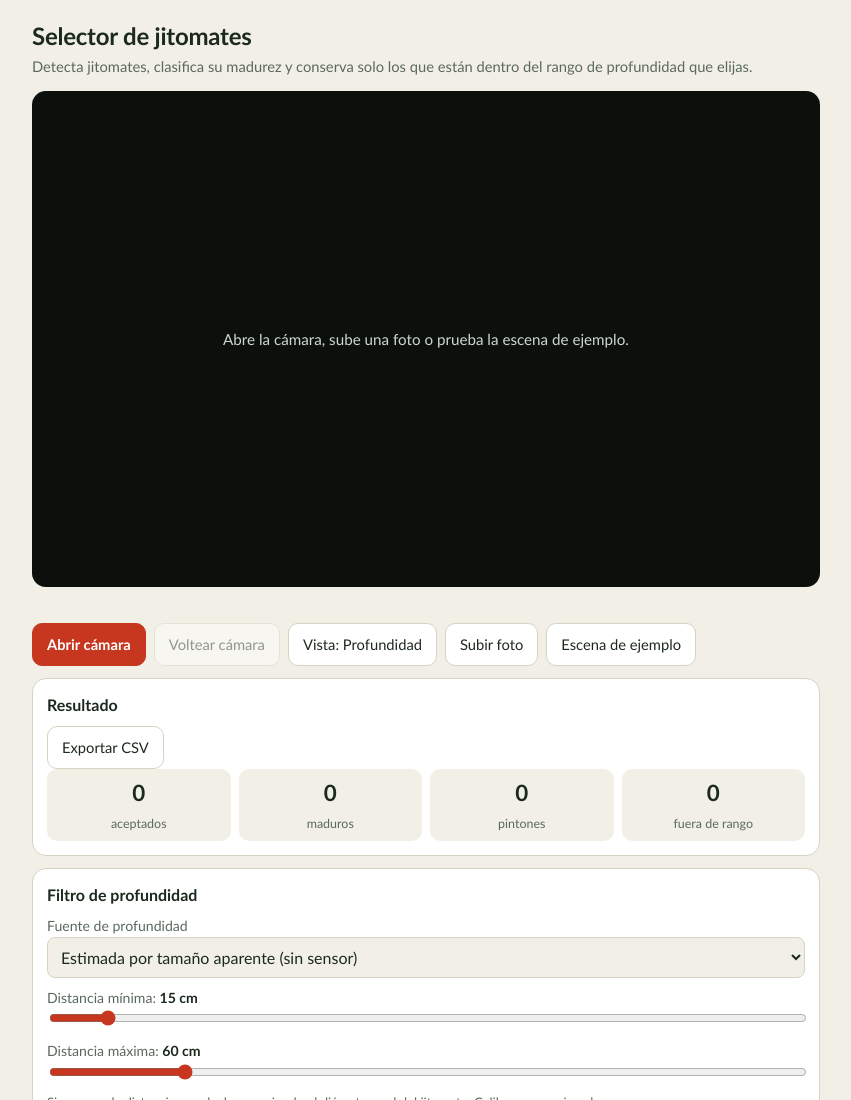
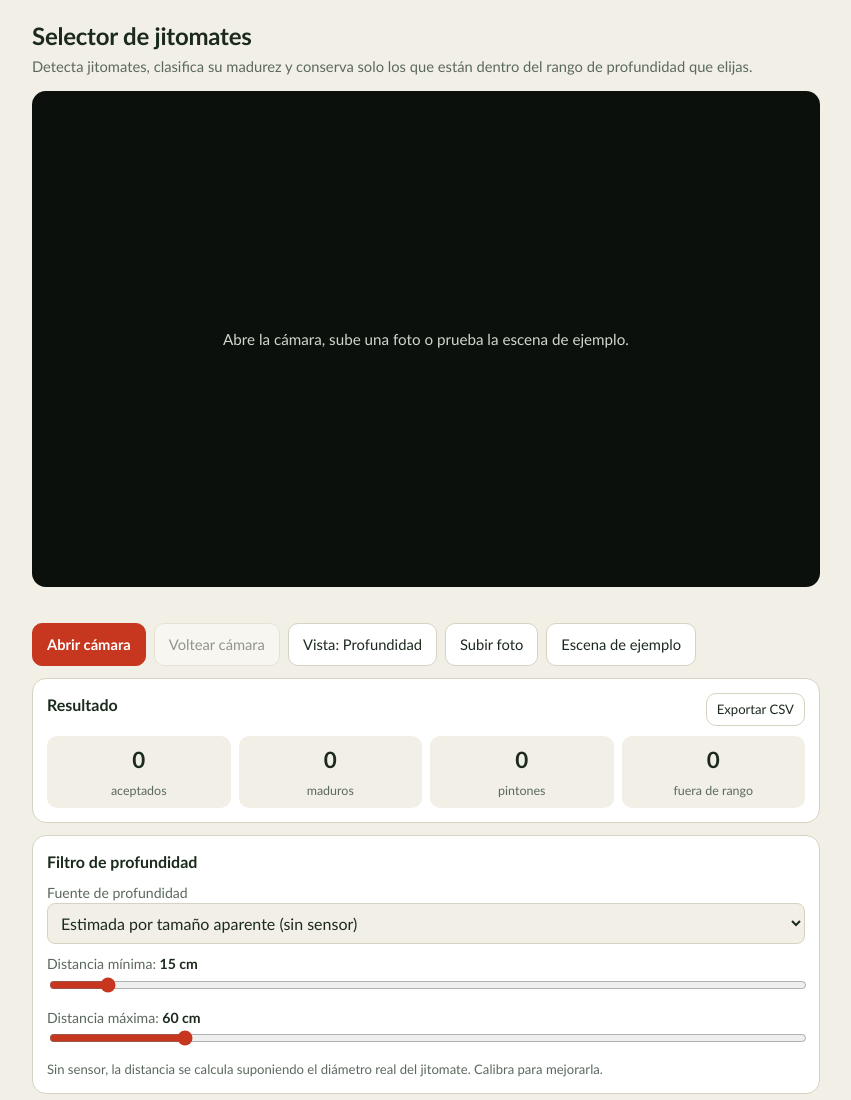
Before and after one commit to natanael3586/camara-pro-max, a plain HTML site: page index.html in a window 1280 px wide. Shown: the top 1100 px of the page, without its empty margins (214-1065 px from the left). Drawn offline with Linux system fonts and the light colour scheme.

Commit message:
Add styles for button and card components

```diff
--- a/styles.css
+++ b/styles.css
@@ -102,6 +102,11 @@ canvas {
     padding: 24px;
     color: #cfd8cd;
     font-size: .95rem;
+    pointer-events: none;
+}
+
+.hint[hidden] {
+    display: none !important;
 }
 
 .row {
@@ -131,6 +136,11 @@ button.main {
     font-weight: 600;
 }
 
+button.btn-sm {
+    padding: 6px 10px;
+    font-size: .82rem;
+}
+
 button:disabled {
     opacity: 0.45;
     cursor: not-allowed;
@@ -149,6 +159,17 @@ select:focus-visible {
     border-radius: 14px;
     padding: 14px;
     margin-top: 12px;
+}
+
+.card-head {
+    display: flex;
+    align-items: center;
+    justify-content: space-between;
+    margin-bottom: 10px;
+}
+
+.card-head h2 {
+    margin: 0;
 }
 
 .card h2 {
```
